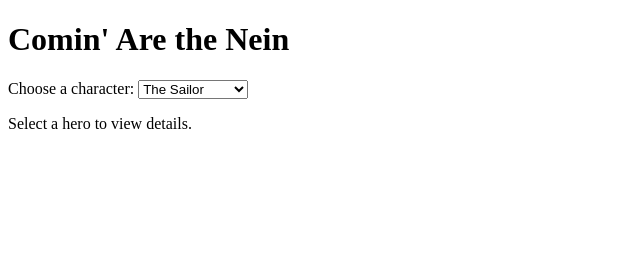
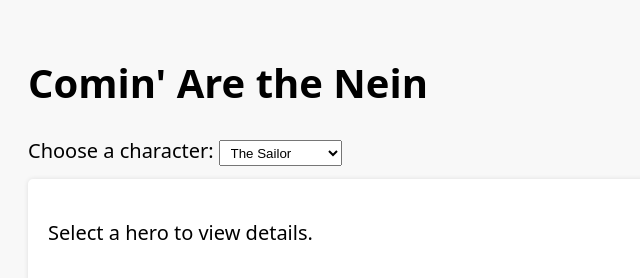
Before and after one commit to JactusTheCactus/comin-are-the-nein, a website: page index.html in a window 1280 px wide. Shown: the whole page, without its empty margins (0-640 px from the left). Drawn offline with nearby package versions, Linux system fonts and the light colour scheme.

Commit message:
Update index.html

```diff
--- a/index.html
+++ b/index.html
@@ -5,7 +5,7 @@
 	<meta charset="UTF-8">
 	<title>Character Viewer</title>
 	<script src="https://cdn.jsdelivr.net/npm/papaparse@5.4.1/papaparse.min.js"></script>
-	<link rel="text/stylesheet" href="page/.css">
+	<link rel="stylesheet" href="page/.css">
 </head>
 
 <body>
```
